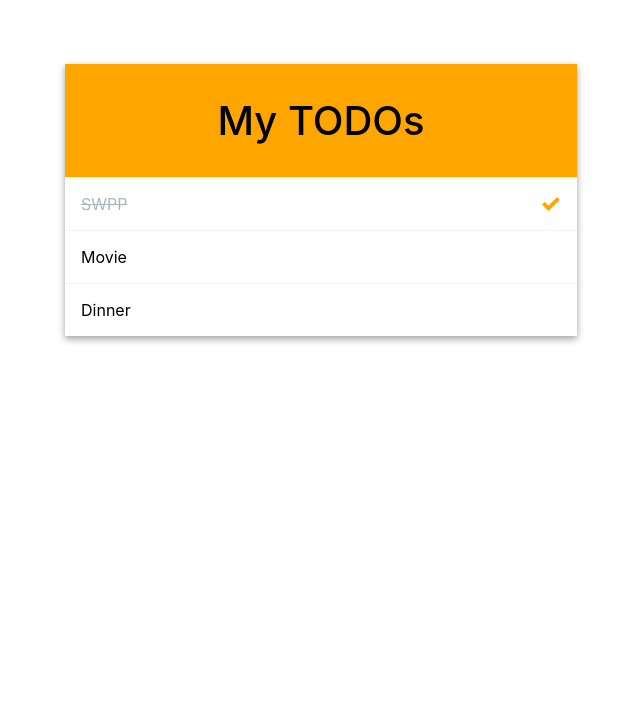
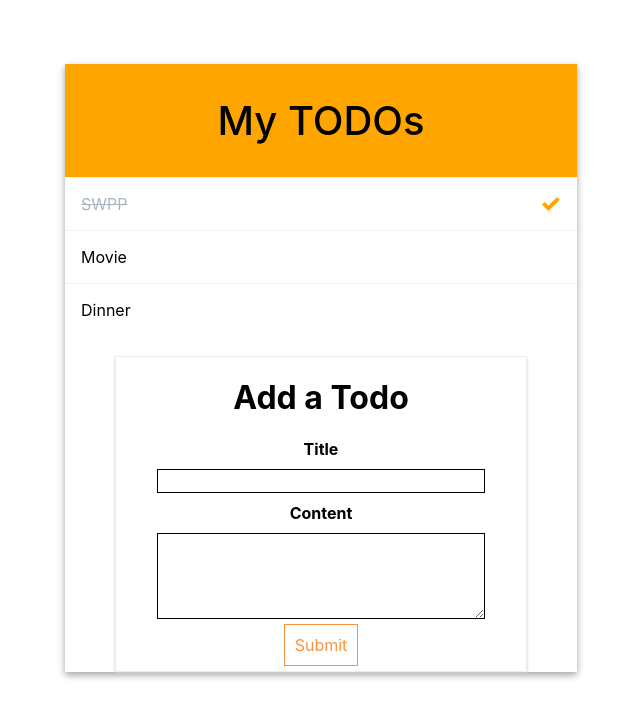
Before and after one commit to yg-moon/swpp-react-tutorial, a React (Create React App) app: page / in a window 1280 px wide. Shown: the top 718 px of the page, without its empty margins (319-959 px from the left). Built offline with nearby package versions, Linux system fonts and the light colour scheme.

Commit message:
new todo finished

```diff
--- /dev/null
+++ b/src/containers/TodoList/NewTodo/NewTodo.css
@@ -0,0 +1,41 @@
+.NewTodo {
+  width: 80%;
+  margin: 20px auto;
+  border: 1px solid #eee;
+  box-shadow: 0 2px 3px #ccc;
+  text-align: center;
+}
+
+.NewTodo label {
+  display: block;
+  margin: 10px auto;
+  text-align: center;
+  font-weight: bold;
+}
+
+.NewTodo input,
+.NewTodo textarea {
+  display: block;
+  width: 80%;
+  box-sizing: border-box;
+  border: 1px solid black;
+  outline: none;
+  font: inherit;
+  margin: auto;
+}
+
+.NewTodo button {
+  margin: 5px 0;
+  padding: 10px;
+  font: inherit;
+  border: 1px solid #fa923f;
+  background-color: transparent;
+  color: #fa923f;
+  cursor: pointer;
+}
+
+.NewTodo button:hover,
+.NewTodo button:active {
+  color: white;
+  background-color: #fa923f;
+}
--- /dev/null
+++ b/src/containers/TodoList/NewTodo/NewTodo.js
@@ -0,0 +1,27 @@
+import React, { Component } from 'react';
+
+import './NewTodo.css';
+
+class NewTodo extends Component {
+  state = {
+    title: '',
+    content: '',
+    submitted: false,
+  }
+  render() {
+    return (
+      <div className="NewTodo">
+        <h1>Add a Todo</h1>
+        <label>Title</label>
+        <input type="text" value={this.state.title}
+          onChange={(event) => this.setState({ title: event.target.value })} />
+        <label>Content</label>
+        <textarea rows="4" type="text" value={this.state.content}
+          onChange={(event) => this.setState({ content: event.target.value })} />
+        <button onClick={() => alert('Submitted')}>Submit</button>
+      </div>
+    );
+  }
+}
+
+export default NewTodo;
--- a/src/containers/TodoList/TodoList.js
+++ b/src/containers/TodoList/TodoList.js
@@ -2,6 +2,7 @@ import React, { Component } from 'react';
 
 import Todo from '../../components/Todo/Todo';
 import TodoDetail from '../../components/TodoDetail/TodoDetail';
+import NewTodo from './NewTodo/NewTodo';
 import './TodoList.css';
 
 class TodoList extends Component {
@@ -45,6 +46,7 @@ class TodoList extends Component {
         <div className="title">{this.props.title}</div>
         <div className="todos">{todos}</div>
         {todo}
+        <NewTodo />
       </div>
     )
   }
```
